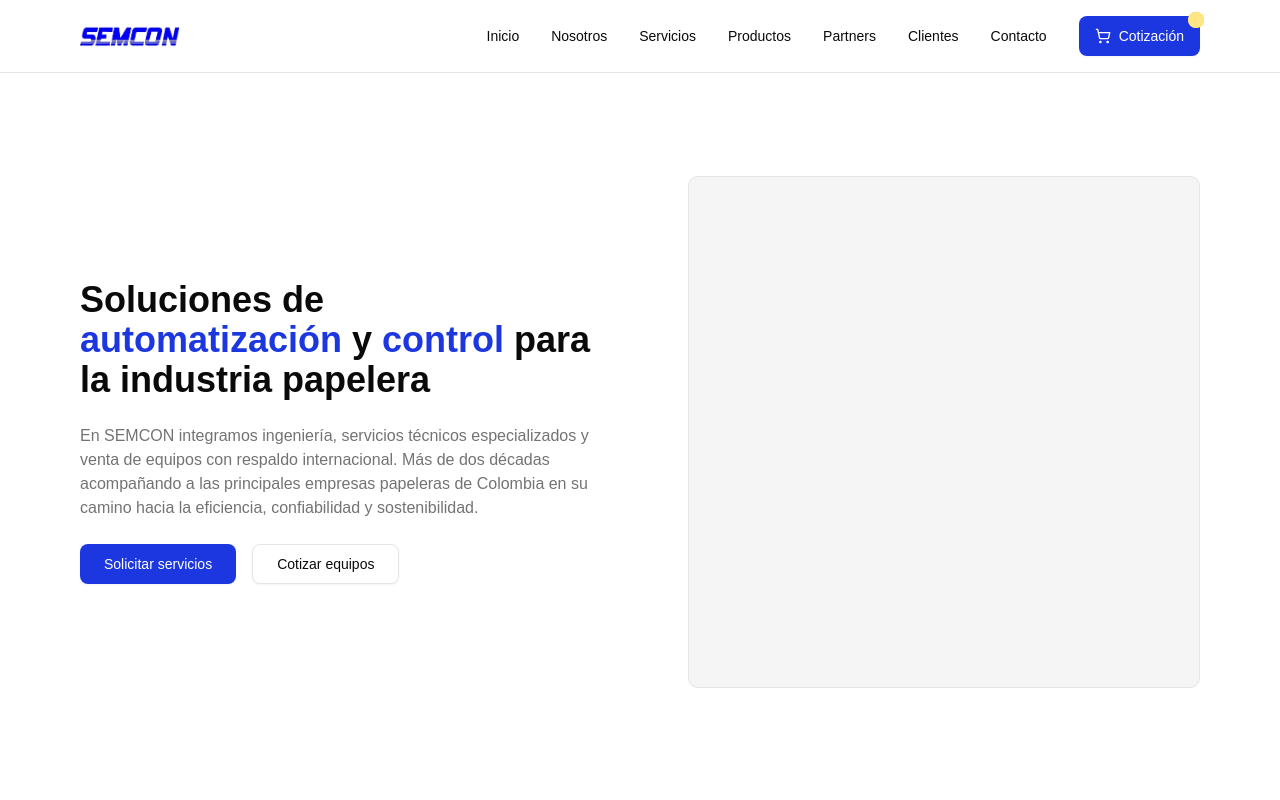
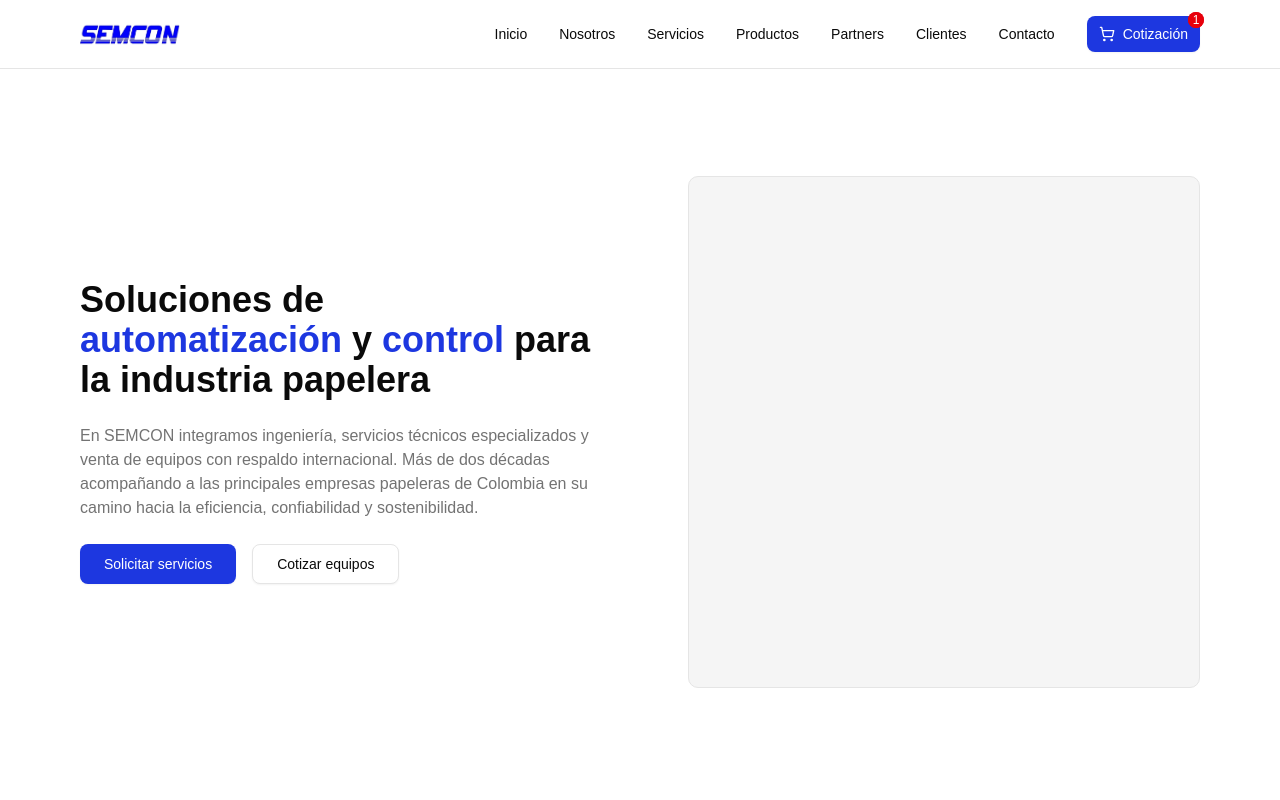
Before and after one commit to FelipeK57/website-semcon, a Next.js app: page / in a window 1280 px wide. Shown: the top 800 px of the page. Built offline with nearby package versions, Linux system fonts and the light colour scheme.

Commit message:
Refactoriza el botón de cotización en el Navbar y en el layout principal, mejorando su estructura y estilos. Se actualizan las clases de estilo para una mejor presentación visual y se ajusta la notificación de cantidad en el carrito.

```diff
--- a/app/components/Navbar.tsx
+++ b/app/components/Navbar.tsx
@@ -63,12 +63,14 @@ export default function Navbar() {
                     {routes.map((route) => (
                         <Link key={route.href} href={route.href} className="hover:text-primary transition-colors">{route.label}</Link>
                     ))}
-                    <Button size="lg" className="relative">
-                        <ShoppingCart />
-                        Cotización
-                        <span className="absolute grid place-content-center -top-1 -right-1 bg-amber-400 text-primary-foreground rounded-full size-4 text-xs z-10 animate-ping"></span>
-                        <span className="absolute grid place-content-center -top-1 -right-1 bg-amber-200 text-primary-foreground rounded-full size-4 text-xs z-10"></span>
-                    </Button>
+                    <div className="relative">
+                        <Button>
+                            <ShoppingCart />
+                            Cotización
+                        </Button>
+                        <span className="absolute grid place-content-center -top-1 -right-1 bg-destructive text-primary-foreground rounded-full size-4 text-xs z-10">1</span>
+                        <span className="absolute grid place-content-center -top-1 -right-1 bg-destructive text-primary-foreground rounded-full size-4 text-xs animate-ping"></span>
+                    </div>
                 </div>
                 <div className="lg:hidden">
                     <Button className="grid place-content-center size-6" variant="ghost" onClick={() => setIsOpen(!isOpen)}>
--- a/app/layout.tsx
+++ b/app/layout.tsx
@@ -36,12 +36,19 @@ export default function RootLayout({
         <Navbar />
         <main className="flex-1">{children}</main>
         <Footer />
-        <Button size="lg" variant="outline" className="fixed right-3 bottom-3 z-10 lg:hidden">
+        <div className="fixed right-4 bottom-4 z-10 lg:hidden">
+          <Button size="lg">
+            <ShoppingCart />
+            Cotización
+          </Button>
+          <span className="absolute grid place-content-center -top-1 -right-1 bg-destructive text-primary-foreground rounded-full size-5 text-xs z-10">1</span>
+          <span className="absolute grid place-content-center -top-1 -right-1 bg-destructive text-primary-foreground rounded-full size-5 text-xs animate-ping"></span>
+        </div>
+        {/* <Button size="lg" className="fixed right-4 bottom-4 z-10 lg:hidden">
           <ShoppingCart />
           Cotización
-          <span className="absolute grid place-content-center -top-1 -right-1 bg-blue-600 text-primary-foreground rounded-full size-4 text-xs z-10 animate-ping"></span>
-          <span className="absolute grid place-content-center -top-1 -right-1 bg-blue-800 text-primary-foreground rounded-full size-4 text-xs z-10"></span>
-        </Button>
+          <span className="absolute grid place-content-center -top-1 -right-1 bg-destructive text-primary-foreground rounded-full size-4 text-xs z-10">1</span>
+        </Button> */}
       </body>
     </html>
   );
```
